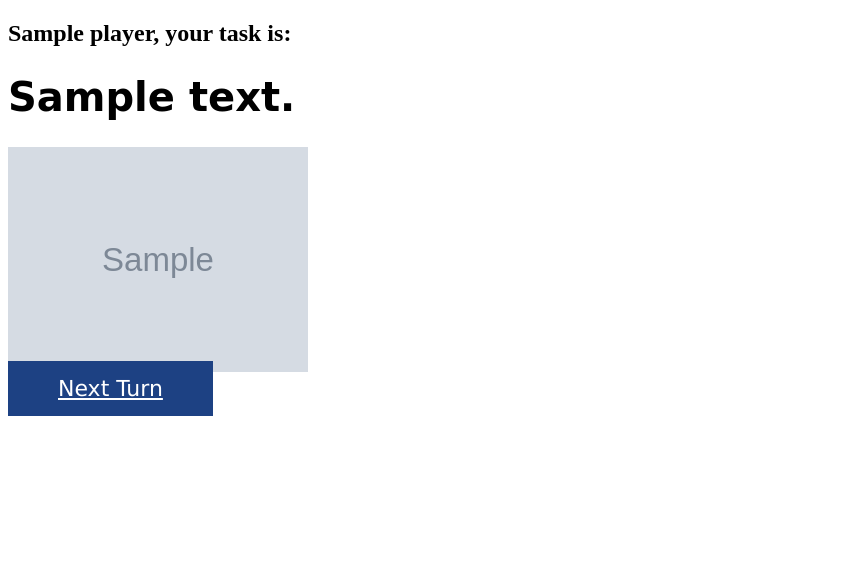
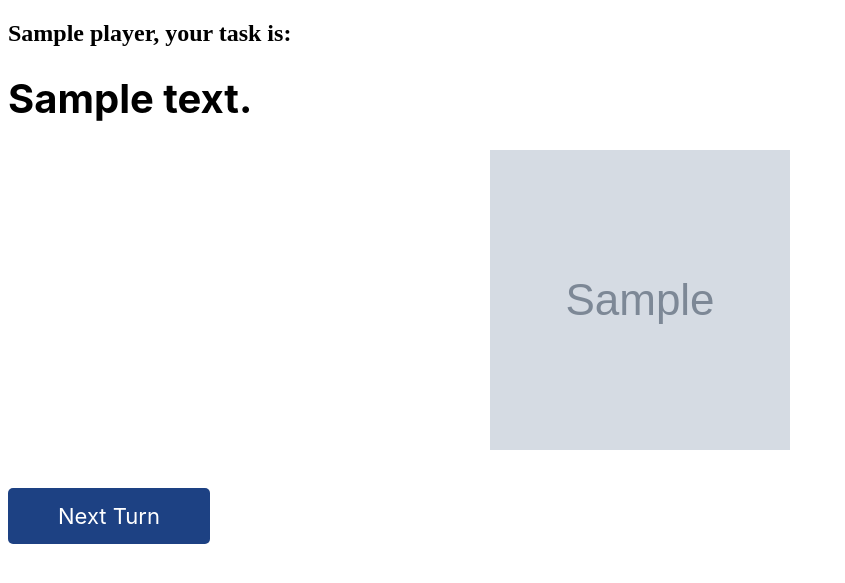
Before and after one commit to enordev/Drinking-Game-2025, a Flask app: template templates/task.html in a window 1280 px wide. Shown: the top 583 px of the page, without its empty margins (0-845 px from the left). Run offline with Flask 3, Linux system fonts and the light colour scheme; the template is opened without the code that fills it: most values are stand-ins (such as "Sample title", 1, 10 or a date in 2020); grey boxes marked "Sample" are stand-in pictures.

Commit message:
less repeats, better css

```diff
--- a/main.py
+++ b/main.py
@@ -6,11 +6,12 @@ app = Flask(__name__)
 
 # Initialize players and tasks
 players = []
+used_tasks = []
 
-# kirjoita "pelaajan" tai "pelaajalle" ja ohjelma lisää randomi nimen players arraysta sen jälkeen
 # Load tasks from the JSON file
 with open("tasks.json", "r", encoding="utf-8") as file:
     tasks = json.load(file)
+
 current_player_index = 0
 
 @app.route("/")
@@ -26,18 +27,31 @@ def add_player():
 
 @app.route("/start_game")
 def start_game():
-    if not players or not tasks:
+    if not players or not (tasks or used_tasks):
         return redirect(url_for("home"))
     return redirect(url_for("next_turn"))
 
 @app.route("/next_turn")
 def next_turn():
-    global current_player_index
-    if not tasks:
-        return render_template("game_over.html")
+    global current_player_index, tasks, used_tasks
+
+    if not tasks and not used_tasks:
+        return render_template("game_over.html")  # All tasks have been completed
 
     current_player = players[current_player_index]
-    task_template = random.choice(tasks)
+
+    # Decide whether to pick from used tasks (10% chance)
+    if used_tasks and random.random() < 0.1:  # 10% chance
+        task_template = random.choice(used_tasks)
+    else:
+        if tasks:
+            task_template = random.choice(tasks)
+            tasks.remove(task_template)  # Remove from tasks
+            used_tasks.append(task_template)  # Add to used_tasks
+        else:
+            # Fallback to used_tasks if tasks is empty
+            task_template = random.choice(used_tasks)
+
     task_text = task_template["text"]
 
     # Replace placeholders in the task text with dynamic player names
--- a/tasks.json
+++ b/tasks.json
@@ -5,7 +5,7 @@
     {"text": "Laita BÄNGERI biisi jonoon", "image": "images/catdj.webp"},
     {"text": "Tarjoa hörppy pelaajalle", "image": "images/huikka.webp"},
     {"text": "Arvaa pelaajan lempiväri, jos oikein valitse 2 pelaajaa jotka juo 1, jos väärin, juo 1", "image": "images/huikka.webp"},
-    {"text": "Ylävitonen w/", "image": "images/heilfive.webp"},
+    {"text": "Ylävitonen pelaajan kanssa", "image": "images/heilfive.webp"},
     {"text": "Akat juo", "image": "images/sigmafemale.jpg"},
     {"text": "Ukot juo", "image": "images/sigmamale.jpg"},
     {"text": "Tantut juo", "image": "images/huikka.webp"},
@@ -32,7 +32,8 @@
     {"text": "Esitä kysymys pelaajalle, jos hän kieltäytyy vastaamasta, hän juo 2.", "image": "images/temp.webp"},
     {"text": "Kaikki, jotka ovat myöhästyneet jostain tänä vuonna, juo.", "image": "images/temp.webp"},
     {"text": "Kaikki kertovat jotain mitä he ovat oppineet tänään. Jos et keksi mitään, juot.", "image": "images/temp.webp"},
-    {"text": "Valitse kategoria (esim. hedelmät). Pelaajat nimeävät asioita kategoriasta. Joka mokaa, juo.", "image": "images/temp.webp"},
+    {"text": "Kategoria", "image": "images/temp.webp"},
+    {"text": "Karin bisnes koulu reference tai juo", "image": "images/kari.png"},
     {"text": "Kaikki, jotka ovat ottaneet selfien tänään, juo.", "image": "images/temp.webp"},
     {"text": "Ota huikka ja valitse toinen, joka tekee saman.", "image": "images/temp.webp"},
     {"text": "Paljasta jokin erikoinen taitosi, tai juo 2.", "image": "images/temp.webp"},
--- a/templates/index.html
+++ b/templates/index.html
@@ -3,6 +3,7 @@
 <head>
     <title>Drinking Game</title>
     <meta charset="UTF-8">
+	<link href="https://fonts.googleapis.com/css2?family=Noto+Sans:wght@400;700&display=swap" rel="stylesheet">
     <meta name="viewport" content="width=device-width, initial-scale=1.0">
 	<style>
 		button {
--- a/templates/styles/mainstyle1.css
+++ b/templates/styles/mainstyle1.css
@@ -1,10 +1,13 @@
+/* Button Styling */
 button {
     color: #ffffff;
-	font-family:Verdana;
+    font-family: ui-sans-serif,-apple-system,system-ui,Segoe UI,Helvetica,Apple Color Emoji,Arial,sans-serif,Segoe UI Emoji,Segoe UI Symbol;
     background-color: #1d4183;
     font-size: 22px;
     padding: 15px 50px;
-	cursor: pointer
+    cursor: pointer;
+    border: none;
+    border-radius: 5px;
 }
 
 button:hover {
@@ -12,12 +15,20 @@ button:hover {
     background-color: #2c61c2;
 }
 
+/* Anchor Tag Styled as Button */
 a {
+    display: inline-block; /* Makes the link behave like a block with padding */
+    text-align: center; /* Centers the text within the block */
     color: #ffffff;
-	font-family:Verdana;
+    font-family: ui-sans-serif,-apple-system,system-ui,Segoe UI,Helvetica,Apple Color Emoji,Arial,sans-serif,Segoe UI Emoji,Segoe UI Symbol;
     background-color: #1d4183;
     font-size: 22px;
     padding: 15px 50px;
+    text-decoration: none; /* Removes the underline */
+    border: none;
+    border-radius: 5px; /* Adds rounded corners */
+    cursor: pointer;
+    box-sizing: border-box; /* Ensures padding doesn't affect dimensions */
 }
 
 a:hover {
@@ -25,12 +36,39 @@ a:hover {
     background-color: #2c61c2;
 }
 
+/* Heading Styles */
 h1 {
-	font-family: "Comic Sans MS", "Comic Sans";
-	font-size:40px
+    font-family: ui-sans-serif,-apple-system,system-ui,Segoe UI,Helvetica,Apple Color Emoji,Arial,sans-serif,Segoe UI Emoji,Segoe UI Symbol;
+    font-size: 40px;
 }
 
+h2 {
+    font-size: 1.5rem;
+    margin-bottom: 10px;
+}
+
+/* Task Text Styling */
+.task-text {
+	font-family: ui-sans-serif,-apple-system,system-ui,Segoe UI,Helvetica,Apple Color Emoji,Arial,sans-serif,Segoe UI Emoji,Segoe UI Symbol;
+    font-size: 1.8rem;
+    font-weight: bold;
+    display: flex;
+    align-items: center;
+    justify-content: center;
+    width: 100%;
+    max-width: 600px;
+    height: 150px; /* Fixed height for consistent layout */
+    margin: 20px auto;
+    border: 2px solid #ccc;
+    padding: 10px;
+    box-sizing: border-box;
+    overflow-wrap: break-word;
+    text-align: center;
+    overflow: hidden; /* Hide overflow text */
+}
+
+/* Paragraph Styling */
 p {
-	font-family:Verdana;
-	font-size:22px;
+    font-family: ui-sans-serif,-apple-system,system-ui,Segoe UI,Helvetica,Apple Color Emoji,Arial,sans-serif,Segoe UI Emoji,Segoe UI Symbol;
+    font-size: 22px;
 }
--- a/templates/task.html
+++ b/templates/task.html
@@ -3,14 +3,34 @@
 <head>
     <meta charset="UTF-8">
     <meta name="viewport" content="width=device-width, initial-scale=1.0">
+	<link href="https://fonts.googleapis.com/css2?family=Noto+Sans:wght@400;700&display=swap" rel="stylesheet">
     <title>anna mulle rahaa</title>
     <link rel="stylesheet" href="styles/mainstyle1.css">
+    <style>
+        /* Add CSS directly for simplicity */
+        .task-image {
+            width: 300px;
+            height: 300px;
+            display: block;
+            margin: 20px auto;
+            background-color: #f0f0f0; /* Light gray background */
+            background-size: cover;
+            background-position: center;
+        }
+    </style>
 </head>
 <body>
     <h2>{{ player }}, your task is:</h2>
     <h1>{{ task.text }}</h1>
-    <img src="{{ url_for('static', filename=task.image) }}" alt="Task Image" width="300">
+    <div
+        class="task-image"
+        style="background-image: url('{{ url_for('static', filename=task.image) }}');">
+        <!-- Placeholder text if the image doesn't load -->
+        <noscript>
+            <p>Image not available</p>
+        </noscript>
+    </div>
     <br>
-	<a href="/next_turn">Next Turn</a>
+    <a href="/next_turn">Next Turn</a>
 </body>
 </html>
```
Also changed, not shown: styles/mainstyle1.css (deleted, +0 -36 lines), static/images/1temp.webp (renamed from static/images/temp.webp), static/images/kari.png (added). Lines whose indentation alone changed are shown as unchanged.
